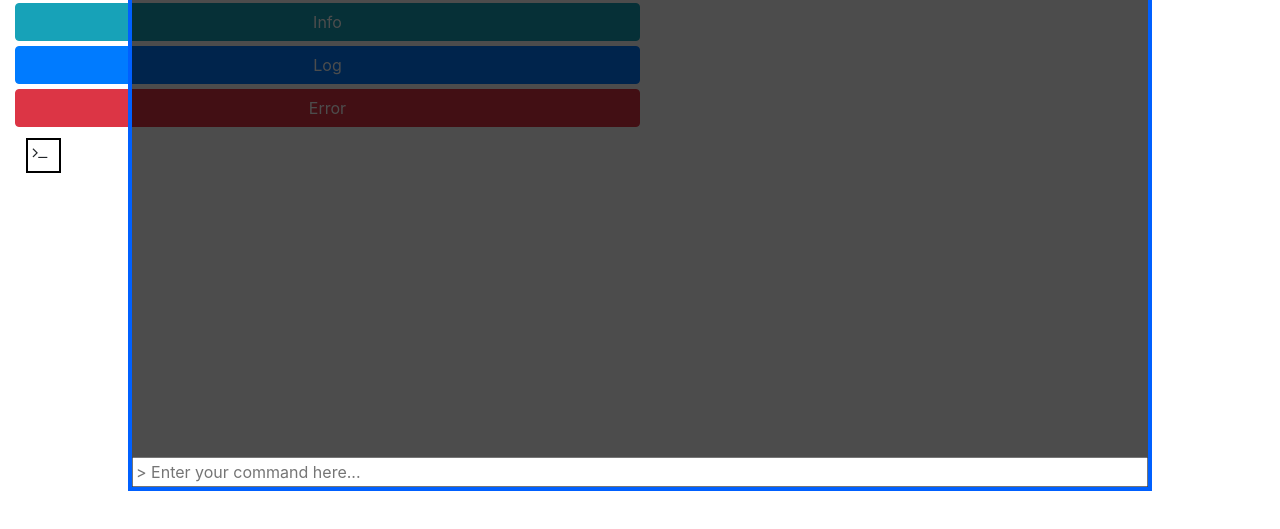
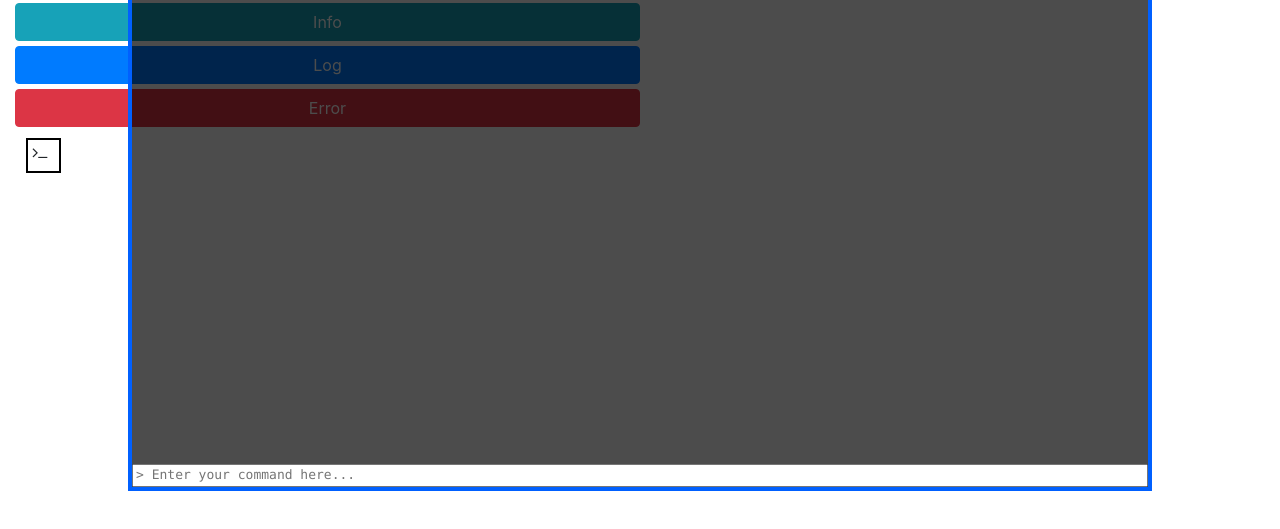
Before and after one commit to lukaszmoskwa/js-draggable-console, a plain HTML site: page index.html in a window 1280 px wide. Both pictures are taken after a click on the element 43 px from the left and 344 px from the top of the page. Shown: the part 189-718 px from the top of the page. Drawn offline with nearby package versions, Linux system fonts and the light colour scheme.

Commit message:
Added monospace font for console; changed mourse cursor

```diff
--- a/css/style.css
+++ b/css/style.css
@@ -39,6 +39,10 @@ h4 {
 	right: 0;
 	margin: auto;
 	overflow-y: scroll;
+	cursor: move;
+	font-size: 13px;
+    font-family: Menlo, monospace;
+    line-height: 1.3em;
 }
 
 .row {
@@ -62,6 +66,7 @@ h4 {
 	width: 100%;
 	position: absolute;
 	bottom:0;
+	cursor: text;
 }
 
 #js-draggable-button {
@@ -73,6 +78,7 @@ h4 {
 	z-index: 999;
 	border-radius: 0px;
 	left: 2%;
+	cursor: move;
 }
 
 #js-draggable-button:before {
```
